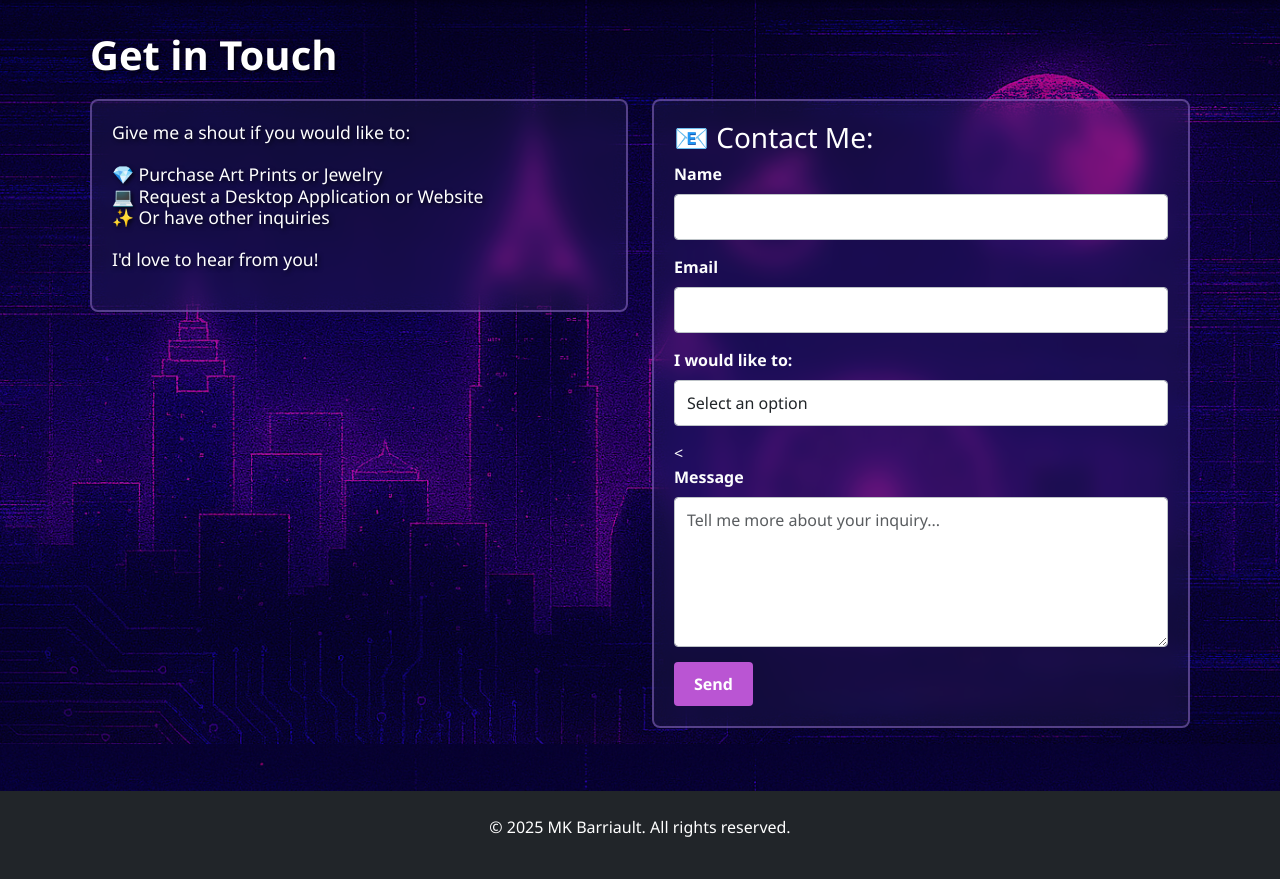
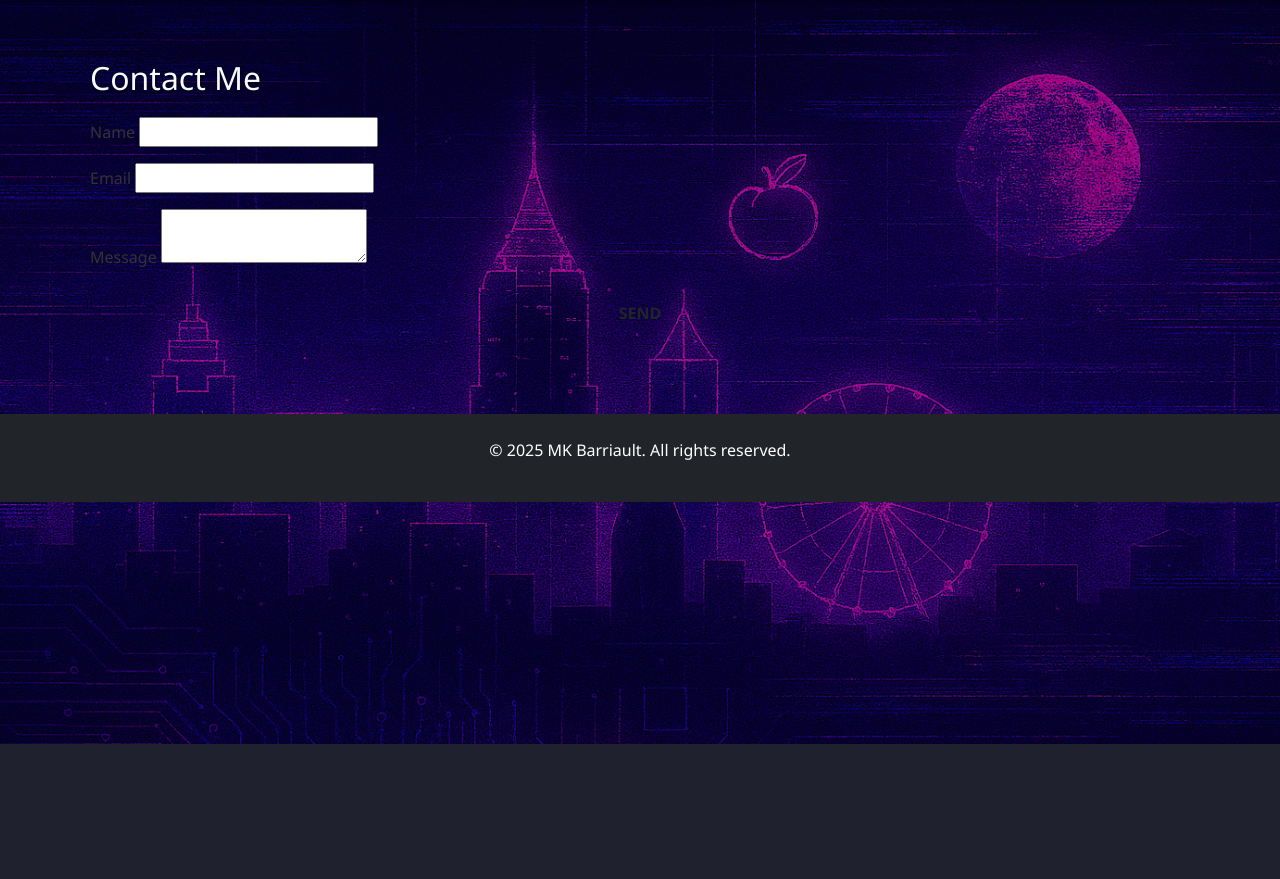
Before and after one commit to mkb0020/PortfolioSite, a Flask app: page /contact in a window 1280 px wide. Shown: the part 56-935 px from the top of the page. After the commit the page ends 800 px from the top, so only its background shows below. Run offline with Flask 3, Linux system fonts and the light colour scheme; parts of the project's set-up code (start-up, migrations or seed data) failed here and were passed over.

Commit message:
Restyled

```diff
--- a/templates/contact.html
+++ b/templates/contact.html
@@ -2,89 +2,40 @@
 {% extends "base.html" %}
 {% block title %}Contact - MK Barriault{% endblock %}
 {% block content %}
-<h1>Get in Touch</h1>
+
 {% if success %}
-    <div class="alert alert-success alert-dismissible fade show" role="alert">
-        Thank you for your message! I'll get back to you as soon as possible.
-        <button type="button" class="btn-close" data-bs-dismiss="alert"></button>
+    <div class="neon-alert success">
+        <span> Thank you for your message! I'll get back to you as soon as possible. </span>
+        <button type="button" class="alert-close" onclick="this.parentElement.remove()">×</button>
     </div>
 {% endif %}
 
+<div class="contact-grid">
+    <div class="cyber-card form-card">
+        <div class="card-glow"></div>
+            <div class="info-content"><h2>Contact Me</h2></div>
 
-<!--
-<div class="row mt-5">
-    <div class="col-md-6">
-        <div class="contact-info">
-            <h3>Contact Information</h3>
-            <p><strong>Email:</strong> your.email@example.com</p>
-            <p><strong>Phone:</strong> (XXX) XXX-XXXX</p>
-            <p><strong>Location:</strong> Your City, State</p>
-            <p><strong>Social Media:</strong>
-                <a href="#">Instagram</a> |
-                <a href="#">LinkedIn</a> |
-                <a href="#">GitHub</a>
-            </p>
-        </div>
-    </div>
--->
+                <form method="POST">
+                    <div class="input-glow">  <!-- NAME OF HUMAN SUBMITTING FORM -->
+                        <label for="name" class="neon-label">Name</label>
+                        <input type="text" class="neon-input" id="HumanName" name="HumanName" required>
+                    </div><p></p>
 
-<div class="row mt-3">
-    <div class="col-md-6">
-        <div class="contact-info">
-            <h5> Give me a shout if you would like to:
-                <br><br> 💎 Purchase Art Prints or Jewelry
-                <br> 💻 Request a Desktop Application or Website
-                <br> ✨ Or have other inquiries
-                <br><br> I'd love to hear from you!</h5>
+                    <p><div class="input-glow"> <!-- EMAIL ADDRESS OF HUMAN SUBMITTING FORM -->
+                        <label for="email" class="neon-label">Email</label>
+                        <input type="email" class="neon-input"" id="EmailAddy" name="EmailAddy" required>
+                    </div></p><p></p>
 
-        </div>
-    </div>
+                    <p><div class="input-glow">
+                        <label for="message" class="neon-label">Message</label>
+                        <textarea class="neon-input"l" id="message" name="message" required placeholder=""></textarea>
+                    </div></p><p></p>
 
+                    <p style="text-align: center; font-size: 2.0rem">
+                    <button type="submit" class="btn pulse-button">SEND</button>
+                    </p>
+                </form>
 
-    <div class="col-md-6">
-        <div class="contact-info">
-            <h3> 📧 Contact Me:</h3>
-            <form method="POST">
-                <div class="form-group">  <!-- NAME OF HUMAN SUBMITTING FORM -->
-                    <label for="name" class="form-label">Name</label>
-                    <input type="text" class="form-control" id="HumanName" name="HumanName" required>
-                </div>
-                <div class="form-group"> <!-- EMAIL ADDRESS OF HUMAN SUBMITTING FORM -->
-                    <label for="email" class="form-label">Email</label>
-                    <input type="email" class="form-control" id="EmailAddy" name="EmailAddy" required>
-                </div>
-                <div class="form-group"> <!-- REQUEST -->
-                    <label for="inquiry_type" class="form-label">I would like to:</label>
-                    <select class="form-control" id="Request" name="Request" required onchange="updateFormFields()">
-                        <option value="">Select an option</option>
-                        <option value="Purchase Art / Jewelry">Purchase Art / Jewelry</option>
-                        <option value="Request a Desktop Application or Website">Request a Desktop Application or Website</option>
-                        <option value="Other">Other</option>
-                    </select>
-                </div>
-
-                <<div class="form-group" id="product-section" style="display: none;"> / CONDITIONAL FIELD - PRODUCT SELECTION
-                    <label for="product_selection" class="form-label">For Purchases, please select:</label>
-                    <select class="form-control" id="ProductRequest" name="ProductRequest">
-                        <option value="">Select a product</option>
-                        <option value="Print">Art Print</option>
-                        <option value="Jewelry">Jewelry</option>
-                        <option value="Custom Piece">Custom Piece</option>
-                    </select>
-                </div>
-
-                <div class="form-group" id="app-section" style="display: none;"> /  CONDITIONAL FIELD - APP REQUIREMENTS
-                    <label for="AppRequest" class="form-label">Please provide a brief description of the required functionality:</label>
-                    <textarea class="form-control" id="AppRequest" name="AppRequest" placeholder="Describe what you'd like your application to do / your dream website..."></textarea>
-                </div>
-
-                <div class="form-group">
-                    <label for="message" class="form-label">Message</label>
-                    <textarea class="form-control" id="message" name="message" required placeholder="Tell me more about your inquiry..."></textarea>
-                </div>
-                <button type="submit" class="btn btn-primary">Send</button>
-            </form>
-        </div>
     </div>
 </div>
 
```
